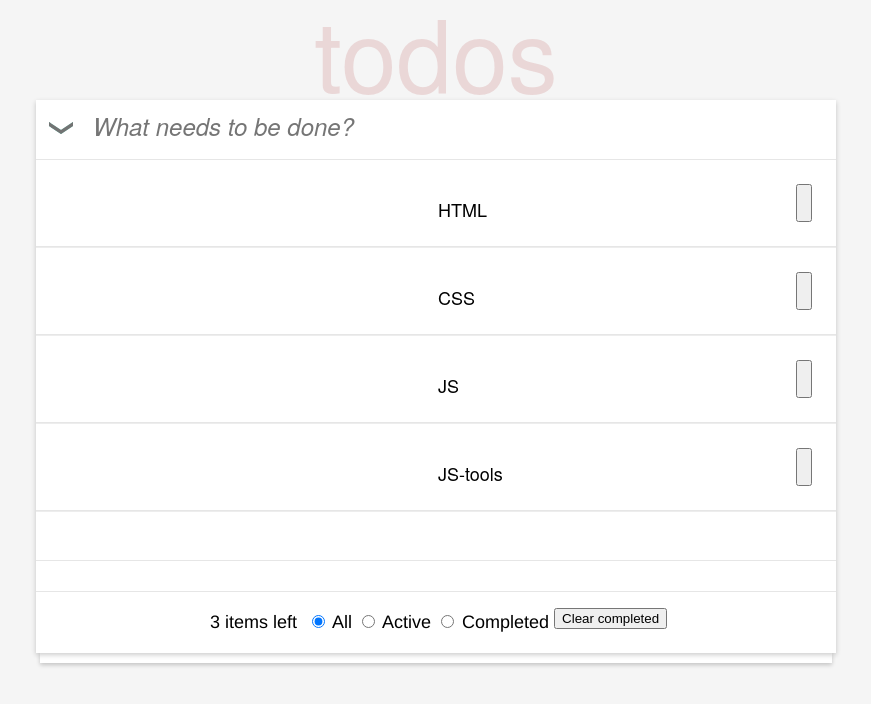
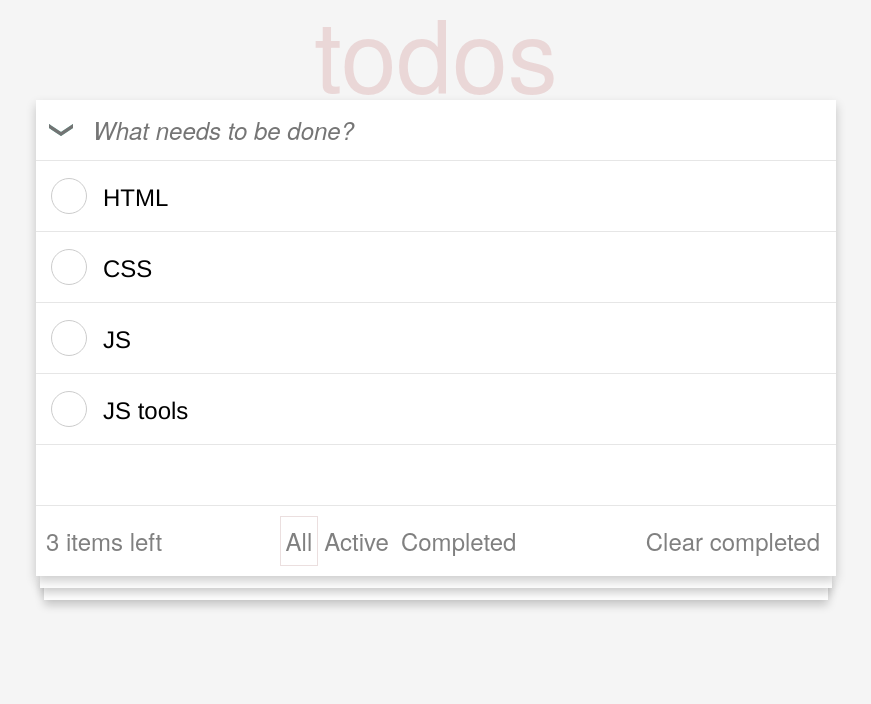
Before and after one commit to ok-technopolis-autumn-2019/Makary_Boriskin, a plain HTML site: page index.html in a window 1280 px wide. Shown: the whole page, without its empty margins (204-1075 px from the left). Drawn offline with Linux system fonts and the light colour scheme.

Commit message:
Дорабатывает согласование изменений структуры, устраняет по замечаниям

```diff
--- a/index.html
+++ b/index.html
@@ -17,27 +17,51 @@
 				</section>
 				<section class="todo-board__global-section todo-tasks">
 					<div class="todo-tasks__item">
-						<input type="checkbox" class="custom-checkbox__target" aria-label="Mark item as checked" id="HTML">
-						<label class="todo-tasks__item_text-w" for="HTML"></label>
-						<span class="todo-tasks__item_text">HTML</span>
+						<div class="custom-checkbox todo-tasks__item__ready">
+                    					<input type="checkbox" class="custom-checkbox__target" aria-label="Mark item as checked" />
+                    					<div class="custom-checkbox__visual">
+                        					<div class="custom-checkbox__visual_icon"></div>
+                    					</div>
+                				</div>
+                				<div class="todo-tasks__item_text-w">
+                    					<div class="todo-tasks__item_text">HTML</div>
+               					</div>
 						<button class="todo-tasks__remove-item" aria-label="Remove item"></button>
 					</div>
 					<div class="todo-tasks__item">
-						<input type="checkbox" class="custom-checkbox__target" aria-label="Mark item as checked" id="CSS">
-						<label class="todo-tasks__item_text-w" for="CSS"></label>
-						<span class="todo-tasks__item_text">CSS</span>
+						<div class="custom-checkbox todo-tasks__item__ready">
+                    					<input type="checkbox" class="custom-checkbox__target" aria-label="Mark item as checked" />
+                    					<div class="custom-checkbox__visual">
+                        					<div class="custom-checkbox__visual_icon"></div>
+                    					</div>
+                				</div>
+                				<div class="todo-tasks__item_text-w">
+                    					<div class="todo-tasks__item_text">CSS</div>
+               					</div>
 						<button class="todo-tasks__remove-item" aria-label="Remove item"></button>
 					</div>
 					<div class="todo-tasks__item">
-						<input type="checkbox" class="custom-checkbox__target" aria-label="Mark item as checked" id="JS">
-						<label class="todo-tasks__item_text-w" for="JS"></label>
-						<span class="todo-tasks__item_text">JS</span>
+						<div class="custom-checkbox todo-tasks__item__ready">
+                    					<input type="checkbox" class="custom-checkbox__target" aria-label="Mark item as checked" />
+                    					<div class="custom-checkbox__visual">
+                        					<div class="custom-checkbox__visual_icon"></div>
+                    					</div>
+                				</div>
+                				<div class="todo-tasks__item_text-w">
+                    					<div class="todo-tasks__item_text">JS</div>
+               					</div>
 						<button class="todo-tasks__remove-item" aria-label="Remove item"></button>
 					</div>
 					<div class="todo-tasks__item">
-						<input type="checkbox" class="custom-checkbox__target" aria-label="Mark item as checked" id="JS-tools">
-						<label class="todo-tasks__item_text-w" for="JS-tools"></label>
-						<span class="todo-tasks__item_text">JS-tools</span>
+						<div class="custom-checkbox todo-tasks__item__ready">
+                    					<input type="checkbox" class="custom-checkbox__target" aria-label="Mark item as checked" />
+                    					<div class="custom-checkbox__visual">
+                        					<div class="custom-checkbox__visual_icon"></div>
+                    					</div>
+                				</div>
+                				<div class="todo-tasks__item_text-w">
+                    					<div class="todo-tasks__item_text">JS tools</div>
+               					</div>
 						<button class="todo-tasks__remove-item" aria-label="Remove item"></button>
 					</div>
 					<div class="todo-tasks__item"></div>
@@ -60,8 +84,8 @@
 							<span class="todo-toolbar-element__text">Completed</span>
 						</label>
 					</div>
-					<div class="todo-toolbar__item">
-						<button class="todo-toolbar__item__clear-completed" aria-label="Clear completed">
+					<div class="todo-toolbar__filters">
+						<button class="todo-toolbar__filters__clear-completed" aria-label="Clear completed">
 							Clear completed
 						</button>
 					</div>
--- a/styles/custom-checkbox.css
+++ b/styles/custom-checkbox.css
@@ -25,7 +25,7 @@
 		top: 50%;
 		left: 50%;
 		margin: -10px;
-		background: url("../icons/completed.png");
+		background: url("../icons/completed.svg");
 	}
 	.custom-checkbox__visual {
 		width: 36px;
--- a/styles/import.css
+++ /dev/null
@@ -1 +0,0 @@
-@import url('https://fonts.googleapis.com/css?family=Open+Sans');
--- a/styles/style.css
+++ b/styles/style.css
@@ -5,9 +5,6 @@
 @import "todo-title.css";
 @import "todo-board.css";
 @import "todo-creator.css";
-@import "todo-tasks.css";
-@import "todo-toolbar.css";
-@import "todo-tasks__item_remove.css";
+@import "todo-toolbar__filters.css";
 @import "todo-tasks__item_text.css";
 @import "todo-tasks__item.css";
-@import "import.css";
--- a/styles/todo-board.css
+++ b/styles/todo-board.css
@@ -1,4 +1,18 @@
 .todo-board {
 	background: #ffffff;
-	box-shadow: 0 2px 5px rgba(0,0,0,.2);
+	box-shadow: 0 5px 10px rgba(0,0,0,.2);
 }
+	.todo-board__begin-section {
+		height: 60px;
+		background: #ffffff;
+		border-bottom: #e6e6e6 1px inset;
+	}
+	.todo-board__end-section {
+		display: flex;
+		position: sticky;
+		justify-content: space-between;
+		padding: 10px;
+		white-space: nowrap;
+		background: #ffffff;
+		bottom: 0;
+	}
--- a/styles/todo-creator.css
+++ b/styles/todo-creator.css
@@ -4,10 +4,8 @@
 	}
 	.todo-creator__select-all {
 		width: 50px;
-		height: 55px;
-		padding: 0px;
+		height: 60px;
 		border: none;
-		outline: none;
 		background-image: url("../icons/select-all.svg");
 		background-color: transparent;
 		background-repeat: no-repeat;
@@ -22,11 +20,11 @@
 		font-size: 24px;
 		font-style: italic;
 		font-weight: 300;
-		height: 50px;
-		width: 80%;
+		height: 57px;
+		width: 90%;
 		padding-right: 7px;
 		padding-left: 7px;
 		line-height: 15px;
-		color: #cccccc;
+		color: #000000;
 		border: 0;
 	}
--- a/styles/todo-tasks.css
+++ /dev/null
@@ -1,45 +0,0 @@
-.todo-tasks {
-}
-	.todo-tasks__item {
-		padding: 24px;
-		border-top: 1px solid #ededed;
-	}
-		.todo-tasks__item:after {
-			content: '';
-			clear: both;
-			display: table;
-		}
-		.todo-tasks__item:hover {
-			z-index: -1;
-			background: rgba(0,0,0,.03);
-			cursor: pointer;
-		}
-		.todo-tasks__item_ready-marker {
-			align-self: center;
-			float: left;
-			margin-right: 16px;
-		}
-		.todo-tasks__item_text-w {
-			width: 100%;
-			overflow: hidden;
-			padding-right: 20px;
-		}
-		.todo-tasks__item_text {
-			cursor: text;
-			font-family: 'HelveticaNeueCyr', 'Helvetica Neue' , 'Times', sans-serif;
-			width: 100%;
-			padding-top: 12px;
-			word-break: break-all;
-		}
-		.todo-tasks__item_text:focus {
-			outline: none;
-		}
-		.todo-tasks__item_remove {
-			float: right;
-		}
-			.todo-tasks__item:hover .todo-tasks__item_remove {
-				visibility: visible;
-			}
-			.todo-tasks__item_remove:focus {
-				border: solid #4d90fe 1px;
-			}
--- a/styles/todo-tasks__item.css
+++ b/styles/todo-tasks__item.css
@@ -1,12 +1,50 @@
 .todo-tasks__item {
 	display: flex;
-	border-bottom: 1px solid #e6e6e6;
+	border-bottom: 1px inset #e6e6e6;
+	background: #ffffff;
+	min-height: 30px;
+	padding: 15px;
 }
-	.todo-tasks__item:first-child {
-		border-top: 1px solid #e6e6e6;
-		border-bottom: 1px solid #e6e6e6;
+	.todo-tasks__item:after {
+		content: '';
+		clear: both;
+		display: table;
 	}
-	.todo-tasks__item:last-child {
-		margin-bottom: 30px;
-		border-bottom: 1px solid #e6e6e6;
+	.todo-tasks__item:hover {
+		z-index: -1;
+		background: rgba(0,0,0,.03);
+		cursor: pointer;
 	}
+	.todo-tasks__item__ready {
+		align-self: center;
+		float: left;
+		margin-right: 16px;
+	}
+	.todo-tasks__item_text-w {
+		width: 100%;
+		overflow: hidden;
+		padding-right: 20px;
+	}
+	.todo-tasks__item_text {
+		cursor: text;
+		font-family: 'HelveticaNeueCyr', 'Helvetica Neue' , 'Times', sans-serif;
+		width: 100%;
+		padding-top: 8px;
+		word-break: break-all;
+	}
+	.todo-tasks__item_text:focus {
+		outline: none;
+	}
+	.todo-tasks__item:hover .todo-tasks__remove-item,
+	.todo-tasks__remove-item:focus {
+		background-image: url(../icons/close.svg);
+		background-color: transparent;
+		background-repeat: no-repeat;
+		background-position: center;
+	}
+	.todo-tasks__remove-item {
+		width: 40px;
+		height: 40px;
+		border: none;
+		background: #ffffff;
+	}
--- a/styles/todo-tasks__item_text.css
+++ b/styles/todo-tasks__item_text.css
@@ -1,4 +1,8 @@
 .todo-tasks__item_text {
 	font-family: 'HelveticaNeueCyr', 'HelveticaNeue', 'Times', sans-serif;
-	font-size: 18px;
+	font-size: 24px;
+	font-style: normal;
+	font-weight: 300;
+	width: 100%;
+	word-break: break-word;
 }
--- a/styles/todo-toolbar.css
+++ /dev/null
@@ -1,65 +0,0 @@
-.todo-toolbar {
-	border-top: 1px solid #e6e6e6;
-	font-family: 'HelveticaNeueCyr', 'Helvetica Neue' , 'Times', sans-serif;
-	display: flex !important;
-	padding: 15px;
-	font-size: 18px;
-	justify-content: center;
-}
-	.todo-toolbar__unready-counter {
-		font-size: 18px;
-		display: flex;
-		max-width: 100px;
-		margin-right: auto;
-		padding: 5px;
-		padding-top: 6px;
-		align-items: center;
-	}
-	.todo-toolbar__filters {
-		padding: 5px;
-		text-align: center;
-	}
-		.todo-toolbar__filters-item {
-			font-size: 18px;
-			font-family: 'HelveticaNeueCyr', 'Helvetica Neue' , 'Times', sans-serif;
-			outline: none;
-			padding: 6px;
-			border: 1px solid transparent;
-			border-radius: 4px;
-			background-color: #ffffff;
-			color: #000000;
-			text-decoration: none;
-			cursor: pointer;
-		}
-			.todo-toolbar__filters-item:hover {
-				border: 1px solid #ebdfdf;
-			}
-			.todo-toolbar__filters-item:active {
-				border-color: rgba(43,43,43,.45);
-			}
-			.todo-toolbar__filters-item.__selected {
-				border-color: rgba(43,43,43,.45);
-			}
-			.todo-toolbar__filters-item:focus {
-				border: solid #4d90fe 1px;
-			}
-
-	.todo-toolbar__clear-completed {
-		font-size: 18px;
-		font-family: 'HelveticaNeueCyr', 'Helvetica Neue' , 'Times', sans-serif;
-		outline: none;
-		margin-left: auto;
-		padding: 5px;
-		border: 1px solid transparent;
-		border-radius: 4px;
-		background-color: #ffffff;
-		color: #000000;
-		text-decoration: none;
-		cursor: pointer;
-	}
-		.todo-toolbar__clear-completed:hover {
-			border: 1px solid #ebdfdf;
-		}
-		.todo-toolbar__clear-completed:focus {
-			border: solid #4d90fe 1px;
-		}
--- /dev/null
+++ b/styles/todo-toolbar__filters.css
@@ -0,0 +1,31 @@
+.todo-toolbar__filters,
+.todo-toolbar__filters__clear-completed {
+	display: flex;
+	font-family: 'HelveticaNeueCyr', 'HelveticaNeue', 'Times', sans-serif;
+	font-style: normal;
+	font-weight: 300;
+	font-size: 24px;
+	line-height: 2;
+	align-items: center;
+	color: gray;
+}
+	.todo-toolbar__filters__clear-completed {
+		background: #ffffff;
+		border: none;
+	}
+	.todo-toolbar__filters .todo-toolbar-element__input {
+		position: absolute;
+		left: -9999px;
+	}
+		.todo-toolbar-element__input:focus:checked + .todo-toolbar-element {
+			border: solid #4d90fe 1px;
+		}
+		input[type=radio]:checked + .todo-toolbar-element {
+			border: 1px solid #ebdfdf;
+		}
+		.todo-toolbar-element {
+			padding-left: 5px;
+			padding-right: 5px;
+			border: solid transparent 1px;
+
+		}
--- a/styles/todo.css
+++ b/styles/todo.css
@@ -5,29 +5,29 @@ body {
 .todo {
 	position: relative;
 	width: 80%;
-	min-width: 500px;
+	min-width: 600px;
 	max-width: 800px;
 	margin: 0 auto;
 }
 	.todo:before {
-		content: ' ';
+		content: '';
 		position: absolute;
 		top: 100%;
-		height: 10px;
+		height: 12px;
 		left: 4px;
 		right: 4px;
 		background-color: #ffffff;
-		box-shadow: 0 2px 4px rgba(0,0,0,.2);
+		box-shadow: 0 5px 10px rgba(0,0,0,.2);
 		z-index: -1;
 	}
-	.main-wrapper:after {
-		content: ' ';
+	.todo:after {
+		content: '';
 		position: absolute;
 		top: 100%;
-		height: 20px;
+		height: 24px;
 		left: 8px;
 		right: 8px;
 		background-color: #ffffff;
-		box-shadow: 0 2px 4px rgba(0,0,0,.2);
+		box-shadow: 0 5px 10px rgba(0,0,0,.2);
 		z-index: -2;
 	}
```
Also changed, not shown: styles/todo-tasks__item_remove.css (deleted, +0 -28 lines), icons/checkbox.svg (deleted).
